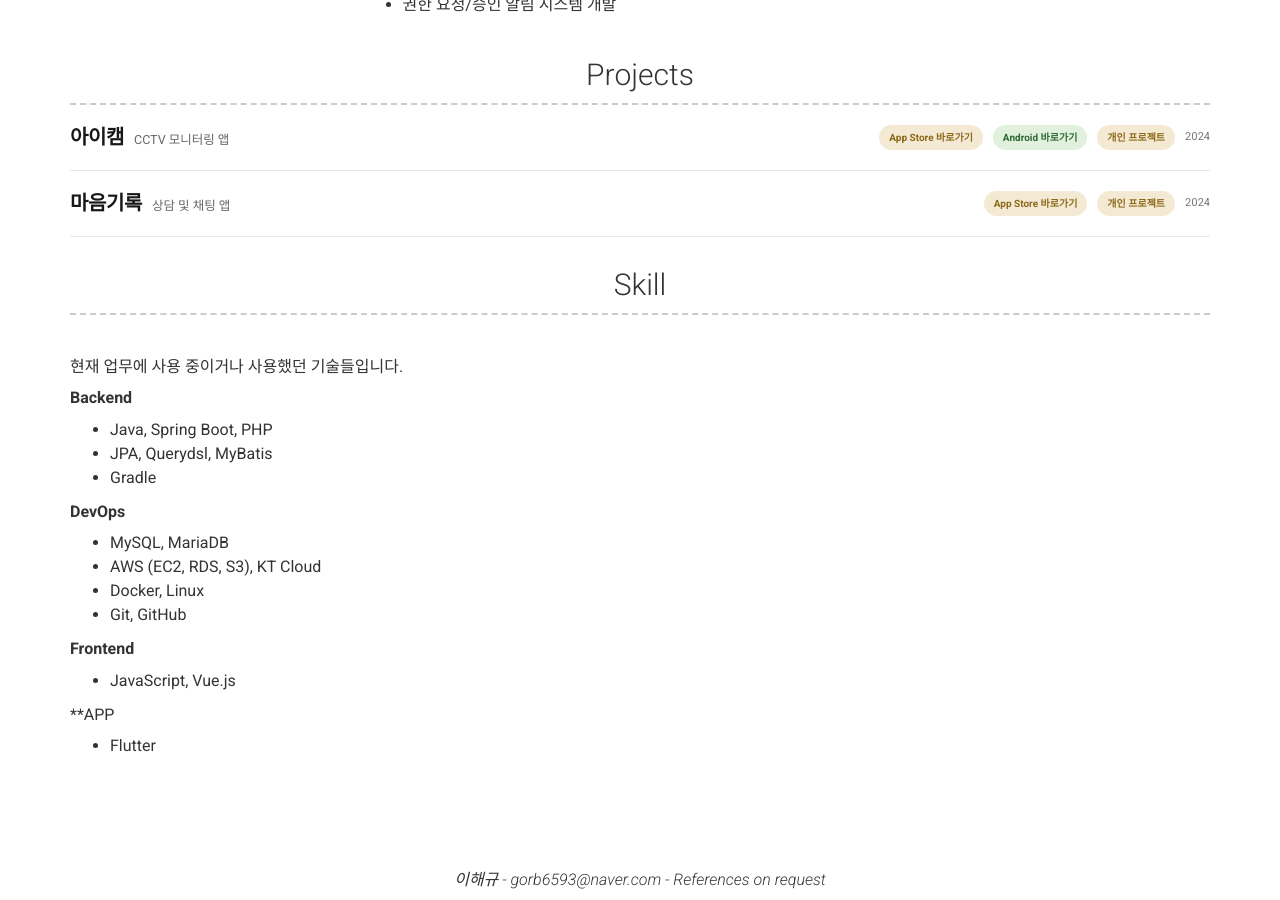
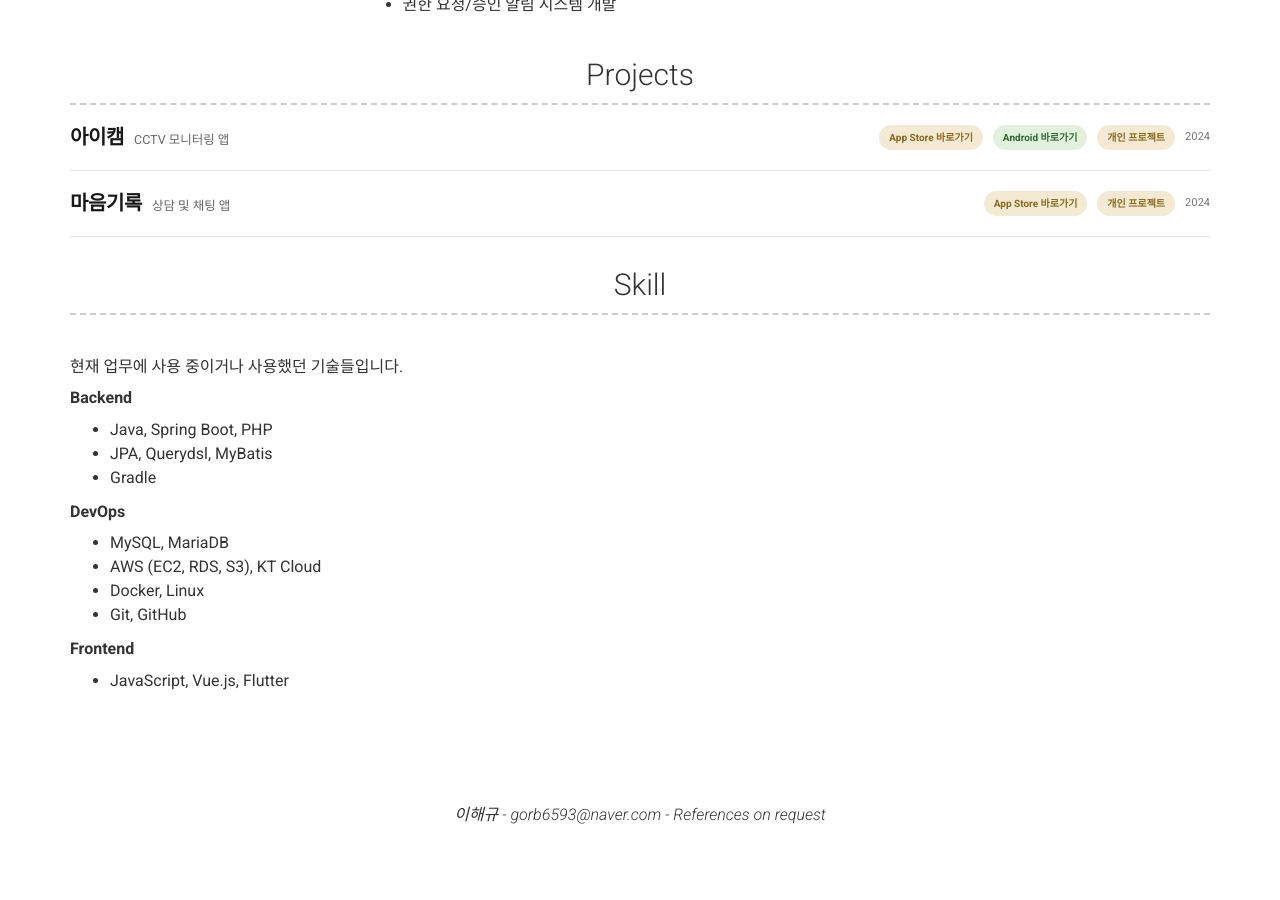
Before and after one commit to gorb6593/gorb6593.github.io, a Jekyll site: the page built from index.md, in a window 1280 px wide and 900 px high, scrolled down 2116 px. Built offline with Jekyll 4.4.1, drawn with Linux system fonts in a browser that asks for light colours; nearby versions of some CDN libraries; after the commit the page ends 2950 px from its top, so only the background shows below that.

Commit message:
오타 수정

```diff
--- a/_config.yml
+++ b/_config.yml
@@ -249,10 +249,7 @@ content:
       - Git, GitHub
 
       **Frontend**
-      - JavaScript, Vue.js
-
-      **APP
-      - Flutter
+      - JavaScript, Vue.js, Flutter
 
 #  - title: Education
 #    layout: list
```
